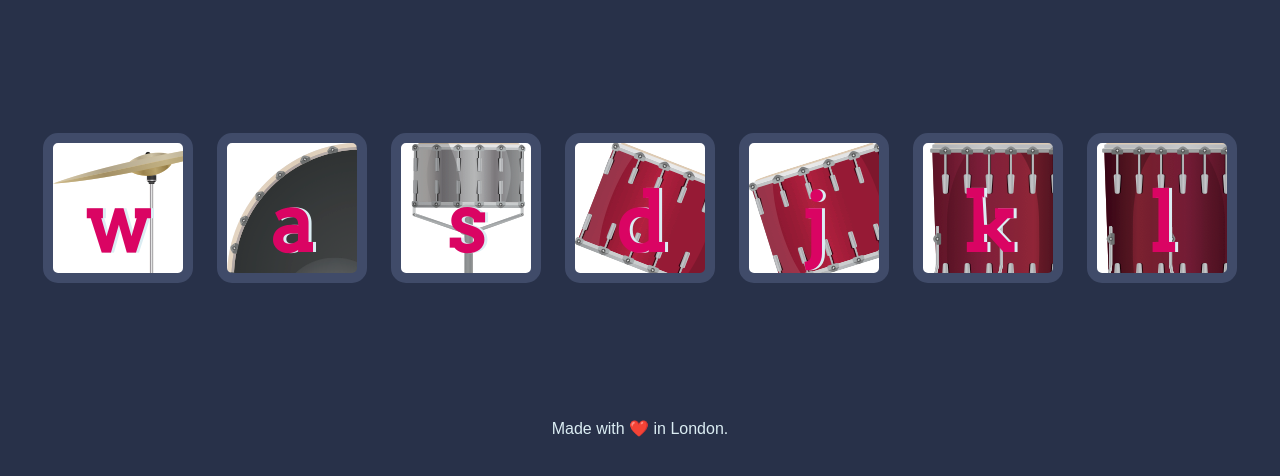
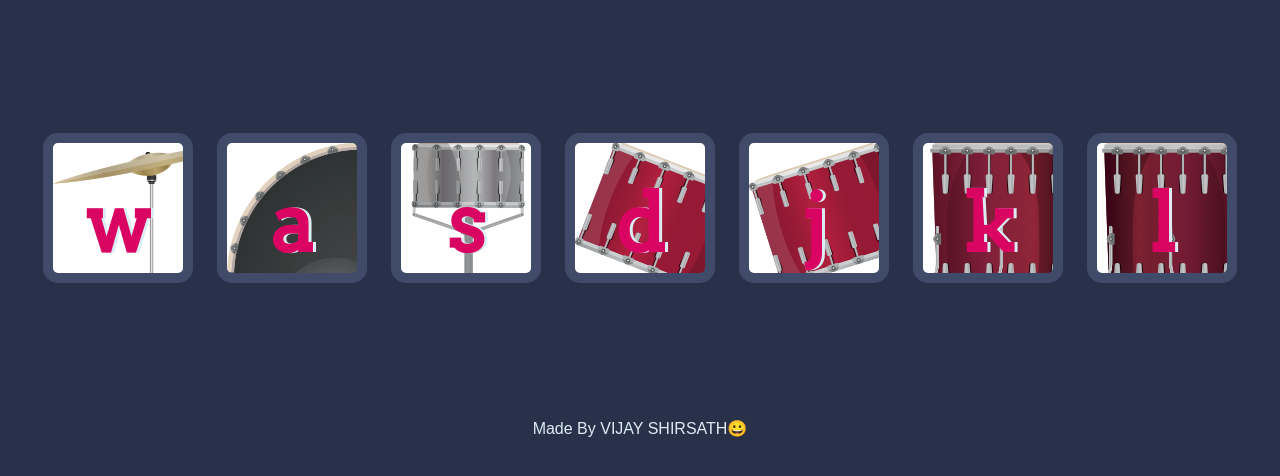
Before and after one commit to itzvijay/Drumkit.github.io, a plain HTML site: page index.html in a window 1280 px wide. Shown: the part 156-632 px from the top of the page. Drawn offline with Linux system fonts and the light colour scheme.

Commit message:
Update index.html

```diff
--- a/index.html
+++ b/index.html
@@ -23,7 +23,7 @@
 
   <script type="text/Javascript" src="DRUMKIT.js"></script>
   <footer>
-    Made with ❤️ in London.
+    Made By VIJAY SHIRSATH😀
   </footer>
 </body>
 
```
